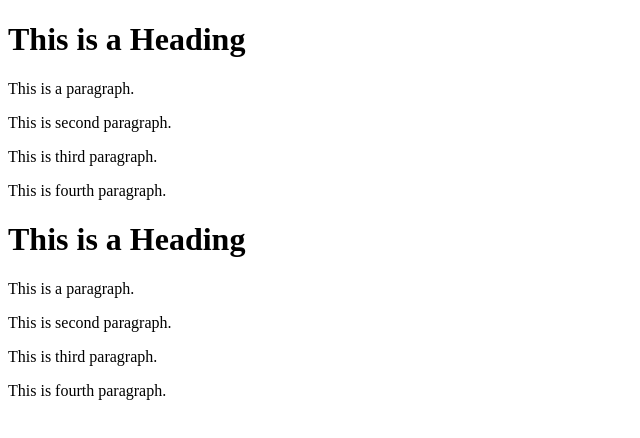
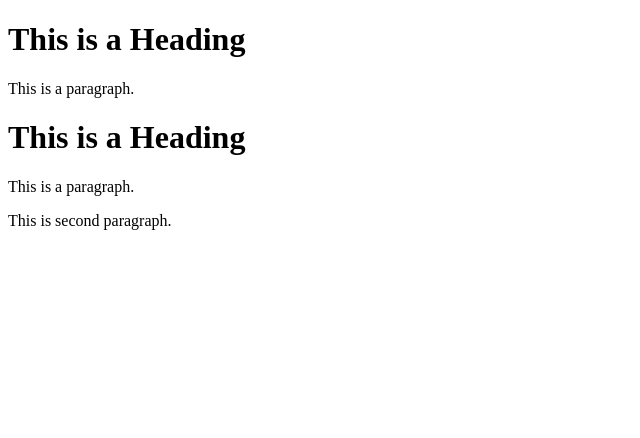
Before and after one commit to egecansiz/learning_git, a plain HTML site: page index.html in a window 1280 px wide. Shown: the whole page, without its empty margins (0-640 px from the left). Drawn offline with Linux system fonts and the light colour scheme.

Commit message:
conflict message

```diff
--- a/index.html
+++ b/index.html
@@ -7,15 +7,15 @@
 
 <h1>This is a Heading</h1>
 <p>This is a paragraph.</p>
-<p>This is second paragraph.</p>
-<p>This is third paragraph.</p>
-<p>This is fourth paragraph.</p>
+
+
+
 
 <h1>This is a Heading</h1>
 <p>This is a paragraph.</p>
 <p>This is second paragraph.</p>
-<p>This is third paragraph.</p>
-<p>This is fourth paragraph.</p>
+
+
 
 </body>
 </html>
```
